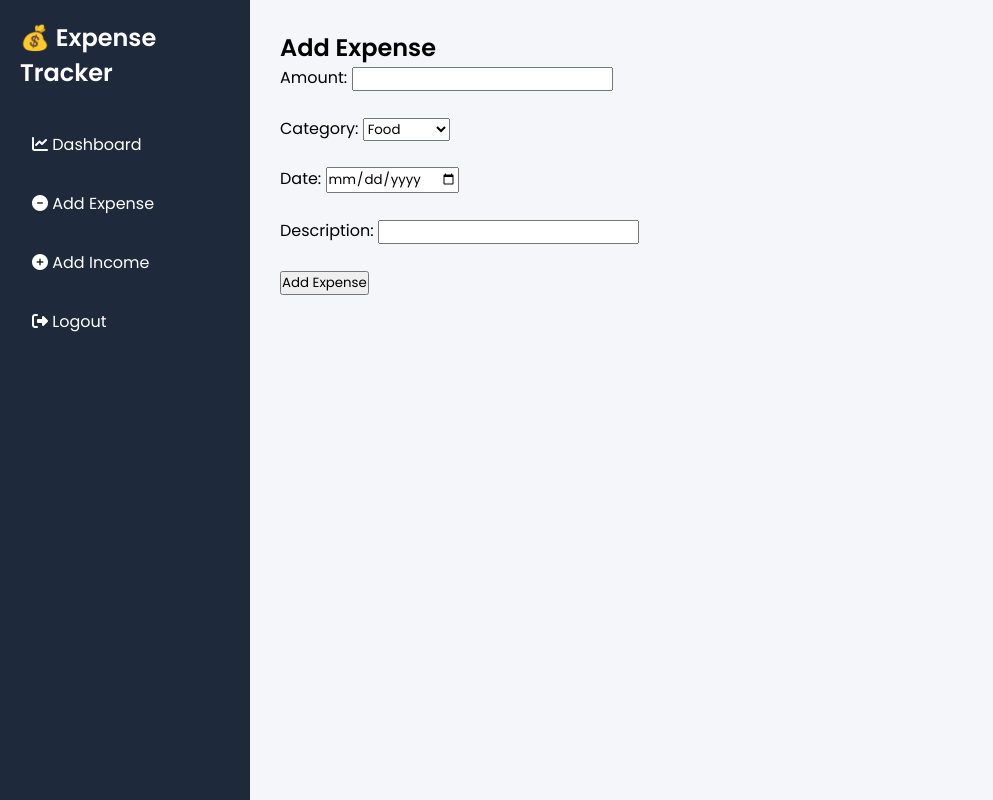
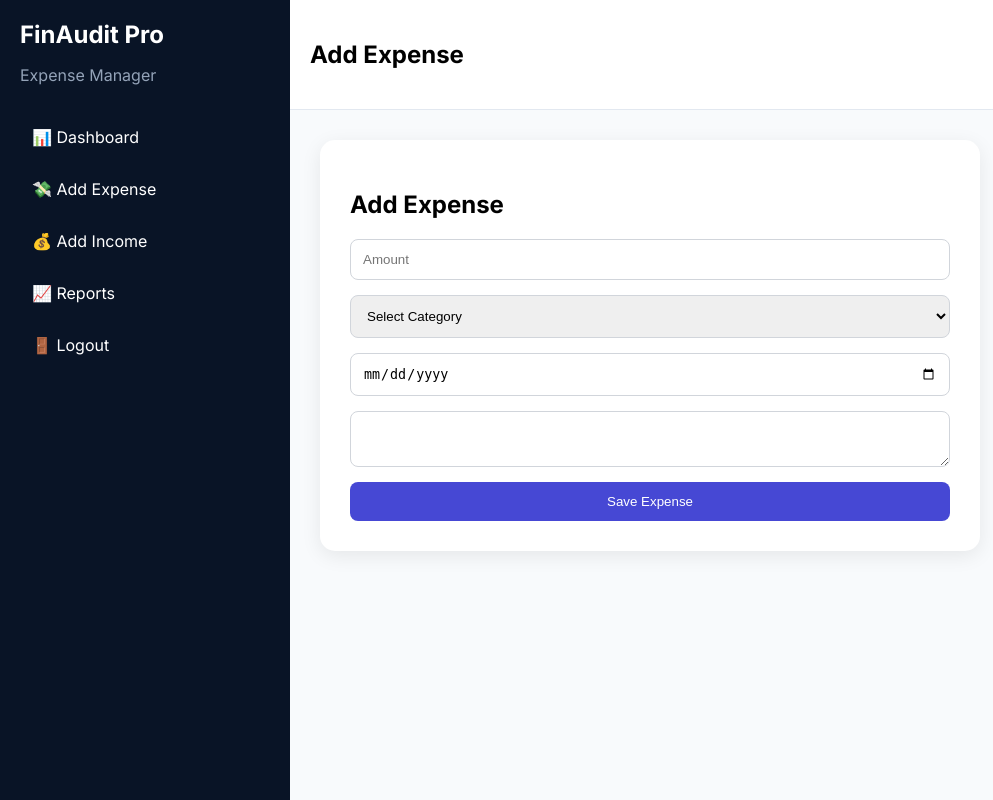
Before and after one commit to siya0309/expense_management, a Flask app: page /expense in a window 1280 px wide. Shown: the whole page, without its empty margins (0-993 px from the left). Run offline with Flask 3, Linux system fonts and the light colour scheme.

Commit message:
Updated UI and fixed app

```diff
--- a/app.py
+++ b/app.py
@@ -10,8 +10,7 @@ app.secret_key = "mysecret123"
 def home():
     return redirect('/login')
 
-conn = get_connection()   # get connection
-cursor = conn.cursor()    # create cursor
+
 # SIGNUP
 @app.route('/signup', methods=['GET', 'POST'])
 def signup():
@@ -44,24 +43,56 @@ def signup():
 
 @app.route('/dashboard')
 def dashboard():
+
     conn = get_connection()
 
-    import pandas as pd
+    expense_df = pd.read_sql(
+        "SELECT * FROM expense WHERE user_id=%s",
+        conn,
+        params=[session['user_id']]
+    )
 
+    income_df = pd.read_sql(
+        "SELECT * FROM income WHERE user_id=%s",
+        conn,
+        params=[session['user_id']]
+    )
 
-    df = pd.read_sql("SELECT * FROM expense", conn)
+    total_expense = expense_df['amount'].sum() if not expense_df.empty else 0
+    total_income = income_df['amount'].sum() if not income_df.empty else 0
 
-    total_expense = df['amount'].sum()
+    balance = total_income - total_expense
 
-    category_summary = df.groupby('category')['amount'].sum()
+    category_summary = {}
 
-    # Create pie chart
+    if not expense_df.empty:
+        category_summary = (
+            expense_df.groupby('category')['amount']
+            .sum()
+            .to_dict()
+        )
 
+    recent_expenses = []
+
+    if not expense_df.empty:
+        recent_expenses = (
+            expense_df.sort_values(
+                by='date',
+                ascending=False
+            )
+            .head(5)
+            .to_dict('records')
+        )
+
+    conn.close()
 
     return render_template(
         'dashboard.html',
+        total_income=total_income,
         total_expense=total_expense,
-        category_summary=category_summary.to_dict()
+        balance=balance,
+        category_summary=category_summary,
+        recent_expenses=recent_expenses
     )
 # LOGIN PAGE
 @app.route('/login', methods=['GET', 'POST'])
@@ -114,54 +145,84 @@ def income_page():
 
 
 # ADD EXPENSE
-@app.route("/add_expense", methods=["POST"])
+@app.route('/add_expense', methods=['POST'])
 def add_expense():
 
-    user_id = request.form["us" \
-    "er_id"]
-    amount = request.form["Amount"]
-    category = request.form["category"]
-    date = request.form["date"]
-    description = request.form["description"]
+    user_id = session['user_id']
+    amount = request.form['amount']
+    category = request.form['category']
+    date = request.form['date']
+    description = request.form['description']
+
+    conn = get_connection()
+    cursor = conn.cursor()
 
     query = """
-    INSERT INTO expense (user_id, amount, category, date, description)
+    INSERT INTO expense
+    (user_id, amount, category, date, description)
     VALUES (%s,%s,%s,%s,%s)
     """
 
-    cursor.execute(query,(user_id,amount,category,date,description))
-    db.commit()
+    cursor.execute(
+        query,
+        (
+            user_id,
+            amount,
+            category,
+            date,
+            description
+        )
+    )
 
-    return "Expense Added Successfully"
+    conn.commit()
+    conn.close()
+
+    return redirect('/dashboard')
 
 
 # ADD INCOME
-@app.route("/add_income", methods=["POST"])
+@app.route('/add_income', methods=['POST'])
 def add_income():
 
-    user_id = request.form["user_id"]
-    amount = request.form["amount"]
-    source = request.form["source"]
-    date = request.form["date"]
+    user_id = session['user_id']
+    amount = request.form['amount']
+    source = request.form['source']
+    date = request.form['date']
+
+    conn = get_connection()
+    cursor = conn.cursor()
 
     query = """
-    INSERT INTO income (user_id, Amount, source, date)
+    INSERT INTO income
+    (user_id, amount, source, date)
     VALUES (%s,%s,%s,%s)
     """
 
-    cursor.execute(query,(user_id,amount,source,date))
-    db.commit()
+    cursor.execute(
+        query,
+        (user_id, amount, source, date)
+    )
 
-    return "Income Added Successfully"
+    conn.commit()
+    conn.close()
+
+    return redirect('/dashboard')
 
 
 # ANALYTICS
 @app.route("/analytics")
 def analytics():
 
-    df = pd.read_sql("SELECT * FROM expense", db)
+    conn = get_connection()
+
+    df = pd.read_sql(
+        "SELECT * FROM expense",
+        conn
+    )
 
     total_expense = df["amount"].sum()
+
+    conn.close()
 
     return f"Total Expense: {total_expense}"
 
--- a/expense_management.sql
+++ b/expense_management.sql
@@ -7,7 +7,7 @@ create table users(user_id int auto_increment primary key,
     );
 create table income(income_id int auto_increment primary key,
 	user_id int,
-    Amount decimal(10,2),
+    amount decimal(10,2),
     source varchar(100),
     date date,
     foreign key(user_id) references users(user_id)
--- a/requirements.txt
+++ b/requirements.txt
@@ -40,6 +40,7 @@ gitdb==4.0.12
 GitPython==3.1.49
 google-pasta==0.2.0
 grpcio==1.80.0
+gunicorn==26.0.0
 h11==0.16.0
 h5py==3.14.0
 httpcore==1.0.9
--- a/static/style.css
+++ b/static/style.css
@@ -1,90 +1,207 @@
-*{
+body{
     margin:0;
-    padding:0;
-    box-sizing:border-box;
-    font-family:'Poppins',sans-serif;
+    font-family:'Inter',sans-serif;
+    background:#f8fafc;
 }
 
-body{
+.app-container{
     display:flex;
-    background:#f4f6f9;
+    min-height:100vh;
 }
+
+/* Sidebar */
 
 .sidebar{
     width:250px;
-    height:100vh;
-    background:#1e293b;
+    background:#091426;
+    color:white;
     padding:20px;
 }
 
-.sidebar h2{
-    color:white;
-    margin-bottom:30px;
+.logo-section h2{
+    margin:0;
 }
 
-.sidebar a{
-    display:block;
+.logo-section p{
+    color:#94a3b8;
+}
+
+.sidebar nav{
+    display:flex;
+    flex-direction:column;
+    margin-top:30px;
+}
+
+.sidebar nav a{
     color:white;
     text-decoration:none;
     padding:12px;
-    margin-bottom:10px;
+    margin-bottom:8px;
     border-radius:8px;
 }
 
-.sidebar a:hover{
-    background:#334155;
+.sidebar nav a:hover{
+    background:#1e293b;
 }
+
+/* Main Area */
 
 .main-content{
     flex:1;
+}
+
+.topbar{
+    background:white;
+    padding:20px;
+    border-bottom:1px solid #e2e8f0;
+}
+
+.page-content{
     padding:30px;
 }
 
-.card-container{
-    display:flex;
+/* Cards */
+
+.stats-grid{
+    display:grid;
+    grid-template-columns:repeat(3,1fr);
     gap:20px;
-    margin-top:20px;
 }
 
 .card{
-    background:white;
     padding:25px;
-    border-radius:12px;
-    box-shadow:0 4px 12px rgba(0,0,0,0.1);
-    flex:1;
+    border-radius:15px;
+    box-shadow:0 3px 10px rgba(0,0,0,0.08);
 }
 
-.card h3{
-    color:#555;
+.income-card{
+    background:#ecfdf5;
+    border-left:5px solid #10b981;
 }
 
-.card p{
-    font-size:28px;
-    font-weight:bold;
-    color:#2563eb;
+.expense-card{
+    background:#fef2f2;
+    border-left:5px solid #ef4444;
 }
 
-.recent-section{
-    margin-top:40px;
+.balance-card{
+    background:#eff6ff;
+    border-left:5px solid #3b82f6;
+}
+
+.card h4{
+    margin:0;
+}
+
+.card h2{
+    margin-top:15px;
+}
+
+/* Table */
+
+.table-card{
+    background:white;
+    padding:20px;
+    border-radius:15px;
+    box-shadow:0 3px 10px rgba(0,0,0,0.08);
 }
 
 table{
     width:100%;
     border-collapse:collapse;
-    background:white;
-    margin-top:15px;
 }
 
-th,td{
-    padding:15px;
-    text-align:left;
+table th{
+    background:#f1f5f9;
 }
 
-th{
-    background:#2563eb;
-    color:white;
+table th,
+table td{
+    padding:12px;
+    text-align:left;
+    border-bottom:1px solid #e2e8f0;
+}
+/* Authentication */
+
+.auth-body{
+    background:#f8fafc;
 }
 
-tr:nth-child(even){
-    background:#f9fafb;
+.auth-container{
+    display:flex;
+    justify-content:center;
+    align-items:center;
+    min-height:100vh;
 }
+
+.auth-card{
+    background:white;
+    width:400px;
+    padding:35px;
+    border-radius:15px;
+    box-shadow:0 5px 20px rgba(0,0,0,0.1);
+}
+
+.auth-card h1{
+    text-align:center;
+}
+
+.auth-card p{
+    text-align:center;
+}
+
+.auth-card input{
+    width:100%;
+    padding:12px;
+    margin-top:12px;
+    border:1px solid #ccc;
+    border-radius:8px;
+}
+
+.auth-card button{
+    width:100%;
+    margin-top:15px;
+    background:#091426;
+    color:white;
+    border:none;
+    padding:12px;
+    border-radius:8px;
+    cursor:pointer;
+}
+
+/* Forms */
+
+.form-card{
+    background:white;
+    padding:30px;
+    border-radius:15px;
+    max-width:600px;
+    box-shadow:0 5px 20px rgba(0,0,0,0.08);
+}
+
+.form-card form{
+    display:flex;
+    flex-direction:column;
+    gap:15px;
+}
+
+.form-card input,
+.form-card select,
+.form-card textarea{
+    padding:12px;
+    border:1px solid #d1d5db;
+    border-radius:8px;
+}
+
+.form-card button{
+    background:#4648d4;
+    color:white;
+    border:none;
+    padding:12px;
+    border-radius:8px;
+    cursor:pointer;
+}
+
+.form-card button:hover{
+    background:#3730a3;
+}
--- a/templates/base.html
+++ b/templates/base.html
@@ -3,42 +3,68 @@
 <head>
     <title>Expense Management System</title>
 
-    <link href="https://fonts.googleapis.com/css2?family=Poppins:wght@300;400;500;600&display=swap" rel="stylesheet">
-
-    <link rel="stylesheet"
-          href="https://cdnjs.cloudflare.com/ajax/libs/font-awesome/6.5.2/css/all.min.css">
+    <meta charset="UTF-8">
+    <meta name="viewport" content="width=device-width, initial-scale=1.0">
 
     <link rel="stylesheet"
           href="{{ url_for('static', filename='style.css') }}">
+
+    <link href="https://fonts.googleapis.com/css2?family=Inter:wght@300;400;500;600;700&display=swap"
+          rel="stylesheet">
 </head>
 
 <body>
 
-<div class="sidebar">
+<div class="app-container">
 
-    <h2>💰 Expense Tracker</h2>
+    <!-- Sidebar -->
+    <aside class="sidebar">
 
-    <a href="/dashboard">
-        <i class="fas fa-chart-line"></i> Dashboard
-    </a>
+        <div class="logo-section">
+            <h2>FinAudit Pro</h2>
+            <p>Expense Manager</p>
+        </div>
 
-    <a href="/expense">
-        <i class="fas fa-minus-circle"></i> Add Expense
-    </a>
+        <nav>
 
-    <a href="/income">
-        <i class="fas fa-plus-circle"></i> Add Income
-    </a>
+            <a href="/dashboard">📊 Dashboard</a>
 
-    <a href="/logout">
-        <i class="fas fa-sign-out-alt"></i> Logout
-    </a>
+            <a href="/expense">💸 Add Expense</a>
 
-</div>
+            <a href="/income">💰 Add Income</a>
 
-<div class="main-content">
-    {% block content %}
-    {% endblock %}
+            <a href="/analytics">📈 Reports</a>
+
+            <a href="/logout">🚪 Logout</a>
+
+        </nav>
+
+    </aside>
+
+    <!-- Main Area -->
+    <div class="main-content">
+
+        <!-- Top Bar -->
+        <header class="topbar">
+
+            <h2>
+                {% block page_title %}
+                Dashboard
+                {% endblock %}
+            </h2>
+
+        </header>
+
+        <!-- Content -->
+        <div class="page-content">
+
+            {% block content %}
+            {% endblock %}
+
+        </div>
+
+    </div>
+
 </div>
 
 </body>
--- a/templates/expense.html
+++ b/templates/expense.html
@@ -1,24 +1,50 @@
 {% extends "base.html" %}
 
+{% block page_title %}
+Add Expense
+{% endblock %}
+
 {% block content %}
-<h2>Add Expense</h2>
 
-<form method="POST">
-    Amount: <input type="number" name="amount" required><br><br>
+<div class="form-card">
 
-    Category:
-    <select name="category">
-        <option>Food</option>
-        <option>Transport</option>
-        <option>Shopping</option>
-        <option>Other</option>
-    </select><br><br>
+    <h2>Add Expense</h2>
 
-    Date: <input type="date" name="date"><br><br>
+    <form action="/add_expense" method="POST">
 
-    Description: <input type="text" name="description"><br><br>
+        <input type="number"
+               step="0.01"
+               name="amount"
+               placeholder="Amount"
+               required>
 
-    <button type="submit">Add Expense</button>
-</form>
+        <select name="category" required>
+
+            <option value="">Select Category</option>
+
+            <option>Food</option>
+            <option>Travel</option>
+            <option>Shopping</option>
+            <option>Education</option>
+            <option>Bills</option>
+
+        </select>
+
+        <input type="date"
+               name="date"
+               required>
+
+        <textarea
+            name="description"
+            placeholder="Description">
+        </textarea>
+
+        <button type="submit">
+            Save Expense
+        </button>
+
+    </form>
+
+</div>
 
 {% endblock %}
```
Also changed, not shown: templates/dashboard.html (+43 -17 lines), templates/income.html (+35 -7 lines), templates/login.html (+44 -6 lines), templates/signup.html (+37 -16 lines), README.md (deleted).
